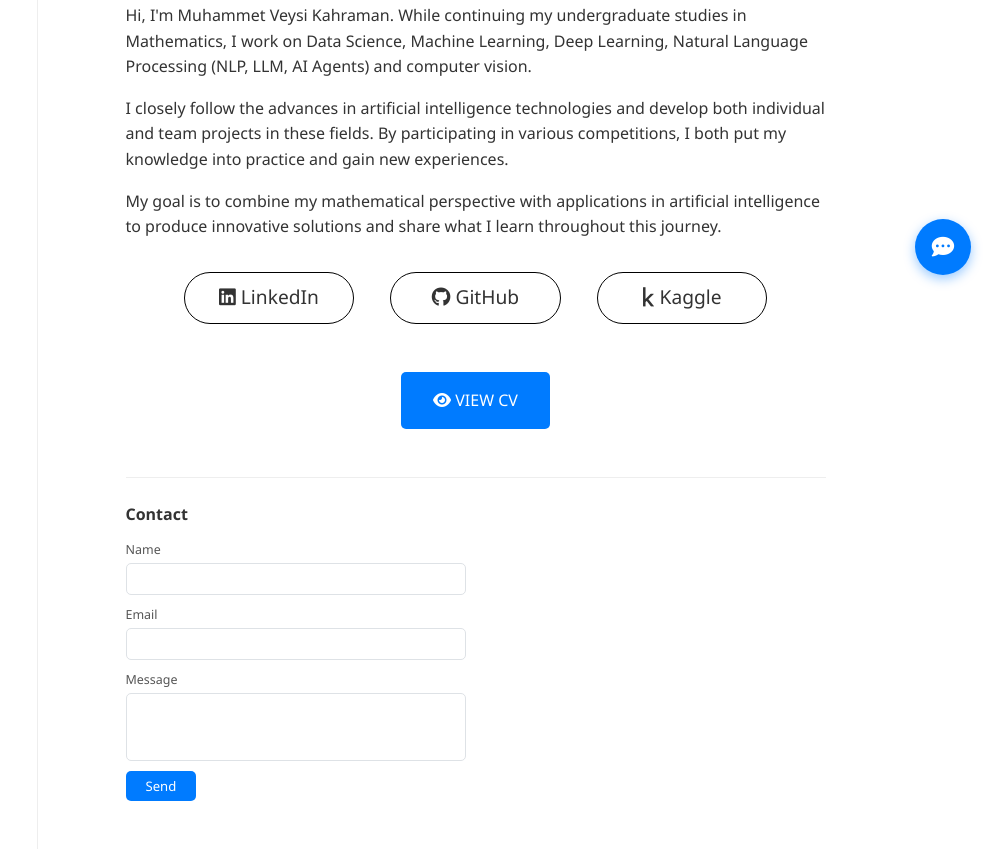
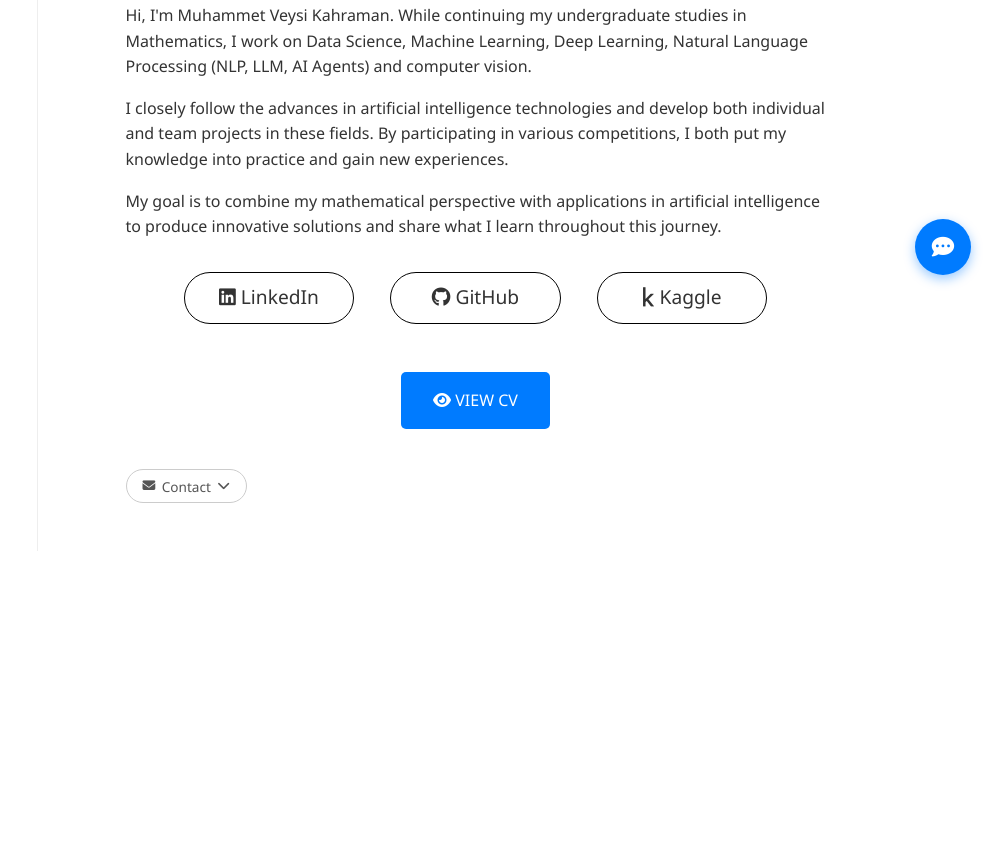
Before and after one commit to mveysi/personalwebsite, a website: page index.html in a window 1280 px wide. Shown: the part 493-1342 px from the top of the page, without its empty margins (277-1280 px from the left). After the commit the page ends 1044 px from the top, so only its background shows below. Drawn offline with Linux system fonts and the light colour scheme.

Commit message:
Contact: toggle button with smooth expand/collapse

```diff
--- a/index.html
+++ b/index.html
@@ -151,15 +151,37 @@
         .profile-image:hover {
             transform: scale(1.05);
         }
+        /* ── Contact toggle ── */
+        .contact-toggle-btn {
+            margin-top: 1.5rem;
+            display: inline-flex;
+            align-items: center;
+            gap: 0.4rem;
+            background: none;
+            border: 1px solid #ccc;
+            border-radius: 999px;
+            padding: 0.4rem 1rem;
+            font-size: 0.85rem;
+            font-family: inherit;
+            color: #555;
+            cursor: pointer;
+            transition: border-color 0.2s, color 0.2s;
+        }
+        .contact-toggle-btn:hover { border-color: #007bff; color: #007bff; }
+        .contact-toggle-btn i { font-size: 0.8rem; transition: transform 0.25s; }
+        .contact-toggle-btn.open i { transform: rotate(180deg); }
         /* ── Contact form ── */
         .contact-section {
-            margin-top: 2rem;
-            padding-top: 1.5rem;
-            border-top: 1px solid #eee;
+            overflow: hidden;
+            max-height: 0;
+            opacity: 0;
+            transition: max-height 0.35s ease, opacity 0.3s ease, margin-top 0.3s ease;
+            margin-top: 0;
         }
-        .contact-section h2 {
-            font-size: 1rem;
-            margin: 0 0 0.75rem 0;
+        .contact-section.open {
+            max-height: 600px;
+            opacity: 1;
+            margin-top: 1.25rem;
         }
         .contact-form {
             display: flex;
@@ -191,9 +213,7 @@
             box-sizing: border-box;
         }
         .form-group input:focus,
-        .form-group textarea:focus {
-            border-color: #007bff;
-        }
+        .form-group textarea:focus { border-color: #007bff; }
         .contact-submit {
             background-color: #007bff;
             color: #fff;
@@ -312,8 +332,13 @@
                     </center>
                 </section>
 
-                <section class="contact-section" id="contact">
-                    <h2 data-i18n="contact_title">Contact</h2>
+                <button class="contact-toggle-btn" id="contact-toggle" aria-expanded="false">
+                    <i class="fas fa-envelope"></i>
+                    <span data-i18n="contact_title">Contact</span>
+                    <i class="fas fa-chevron-down"></i>
+                </button>
+
+                <section class="contact-section" id="contact" aria-hidden="true">
                     <form class="contact-form" id="contact-form" novalidate>
                         <div class="form-group">
                             <label for="contact-name" data-i18n="contact_name">Name</label>
@@ -429,6 +454,17 @@
     </script>
     <script>
         (function () {
+            var toggleBtn = document.getElementById('contact-toggle');
+            var section   = document.getElementById('contact');
+            toggleBtn.addEventListener('click', function () {
+                var isOpen = section.classList.toggle('open');
+                toggleBtn.classList.toggle('open', isOpen);
+                toggleBtn.setAttribute('aria-expanded', isOpen);
+                section.setAttribute('aria-hidden', !isOpen);
+            });
+        })();
+
+        (function () {
             var form     = document.getElementById('contact-form');
             var feedback = document.getElementById('contact-feedback');
             var submit   = form.querySelector('.contact-submit');
```
